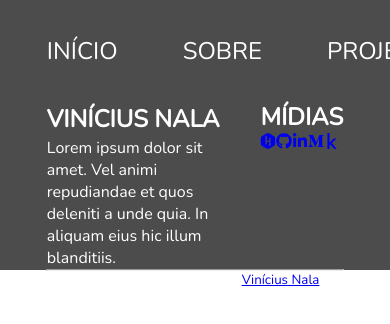
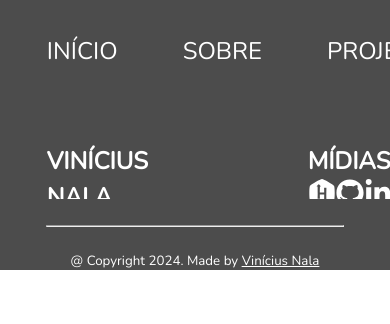
Before and after one commit to ViniciusNalaSantos/PersonalWebsite, a React (Create React App) app in the folder frontend/: page / in a window 390 px wide. Shown: the top 324 px of the page. Built offline with nearby package versions, Linux system fonts and the light colour scheme.

Commit message:
Developing gaps between elements and improving responsiveness.

```diff
--- a/frontend/src/components/Footer/footer.css
+++ b/frontend/src/components/Footer/footer.css
@@ -23,17 +23,20 @@
 
 .footer-main {
     display: flex;
+    overflow: hidden;
     justify-content: space-between;
     padding-left: 12vw;
     padding-right: 12vw;
+    padding-top: 5vh;
 }
 
 .footer-main-primary {
     display: flex;
     flex-direction: column;
+    max-width: 50%;
 }
 
-.footer-main-primary-title, footer-main-aside-title {
+.footer-main-primary-title, .footer-main-aside-title {
     font-size: 1.5rem;
     line-height: 1.5em;
     font-weight: bold;
@@ -42,7 +45,9 @@
 }
 
 .footer-main-primary-text {
+    padding-top: 3vh;
     width: 50vw;
+    flex-shrink: 3;
 }
 
 .footer-main-aside {
@@ -50,24 +55,37 @@
     flex-direction: column;
     align-self: flex-end;
     margin-bottom: auto;
+    width: 12%;
+}
+
+.footer-main-aside-title {
+    margin-left: auto;
+    margin-right: auto;
+}
+
+.footer-main-aside-icons {
+    display: flex;
+    justify-content: space-around;
 }
 
 .footer-line {
     align-self: center;
     width: 76vw;
+    margin-top: 3vh;
+    margin-bottom: 3vh;
 }
 
 .footer-copyright {
     align-self: center;
     margin-top: auto;
-    margin-bottom: auto;
 }
 
-.footer-copyright-link:visited, .footer-copyright-link:hover,
-.footer-main-aside-icons-hackerrank:visited, .footer-main-aside-icons-hackerrank:hover,
-.footer-main-aside-icons-github:visited, .footer-main-aside-icons-github:hover,
-.footer-main-aside-icons-linkedln:visited, .footer-main-aside-icons-linkedln:hover,
-.footer-main-aside-icons-medium:visited, .footer-main-aside-icons-medium:hover,
-.footer-main-aside-icons-kaggle:visited, .footer-main-aside-icons-kaggle:hover {
+.footer-copyright-link:visited, .footer-copyright-link:hover, .footer-copyright-link:link, .footer-copyright-link:active
+.footer-main-aside-icons-hackerrank:visited, .footer-main-aside-icons-hackerrank:hover, .footer-main-aside-icons-hackerrank:link, .footer-main-aside-icons-hackerrank:active,
+.footer-main-aside-icons-github:visited, .footer-main-aside-icons-github:hover, .footer-main-aside-icons-github:link, .footer-main-aside-icons-github:active,
+.footer-main-aside-icons-linkedln:visited, .footer-main-aside-icons-linkedln:hover, .footer-main-aside-icons-linkedln:link, .footer-main-aside-icons-linkedln:active,
+.footer-main-aside-icons-medium:visited, .footer-main-aside-icons-medium:hover, .footer-main-aside-icons-medium:link, .footer-main-aside-icons-medium:active,
+.footer-main-aside-icons-kaggle:visited, .footer-main-aside-icons-kaggle:hover, .footer-main-aside-icons-kaggle:link, .footer-main-aside-icons-kaggle:active
+{
     color: var(--color-secondary-white);
 }
--- a/frontend/src/components/Footer/index.js
+++ b/frontend/src/components/Footer/index.js
@@ -2,7 +2,8 @@ import './footer.css'
 import { FaHackerrank , FaGithub, FaLinkedinIn, FaMediumM, FaKaggle } from "react-icons/fa";
 
 function Footer() {
-    const text = 'Lorem ipsum dolor sit amet. Vel animi repudiandae et quos deleniti a unde quia. In aliquam eius hic illum blanditiis.'
+    const text = 'Lorem ipsum dolor sit amet. Vel animi repudiandae et quos deleniti a unde quia. In aliquam eius hic illum blanditiis.aaaaaaaaaaaaaaaaaaaaaaaaaaaaaaaaaaaaaaaaaaaaaaaaaaaaaaaaaaaaaaaaaaaaaaaaaaaaaaaaaaaaaaaa'
+    const iconsSize = 28
 
   return (
     <footer className='footer'>
@@ -14,11 +15,11 @@ function Footer() {
           <aside className='footer-main-aside'>
             <h1 className='footer-main-aside-title'>MÍDIAS</h1>
             <icon className='footer-main-aside-icons'>
-              <a href='https://www.hackerrank.com/profile/vinicius_nala' className='footer-main-aside-icons-hackerrank'><FaHackerrank /></a>
-              <a href='https://github.com/ViniciusNalaSantos' className='footer-main-aside-icons-github'><FaGithub /></a>
-              <a href='https://www.linkedin.com/in/viniciusnala/' className='footer-main-aside-icons-linkedln'><FaLinkedinIn /></a>
-              <a href='https://medium.com/@viniciusnala' className='footer-main-aside-icons-medium'><FaMediumM /></a>
-              <a href='https://www.kaggle.com/viniciusnalasantos' className='footer-main-aside-icons-kaggle'><FaKaggle /></a>
+              <a href='https://www.hackerrank.com/profile/vinicius_nala' className='footer-main-aside-icons-hackerrank'><FaHackerrank size={iconsSize} /></a>
+              <a href='https://github.com/ViniciusNalaSantos' className='footer-main-aside-icons-github'><FaGithub size={iconsSize} /></a>
+              <a href='https://www.linkedin.com/in/viniciusnala/' className='footer-main-aside-icons-linkedln'><FaLinkedinIn size={iconsSize} /></a>
+              <a href='https://medium.com/@viniciusnala' className='footer-main-aside-icons-medium'><FaMediumM size={iconsSize} /></a>
+              <a href='https://www.kaggle.com/viniciusnalasantos' className='footer-main-aside-icons-kaggle'><FaKaggle size={iconsSize} /></a>
             </icon>
           </aside>
         </div>
```
